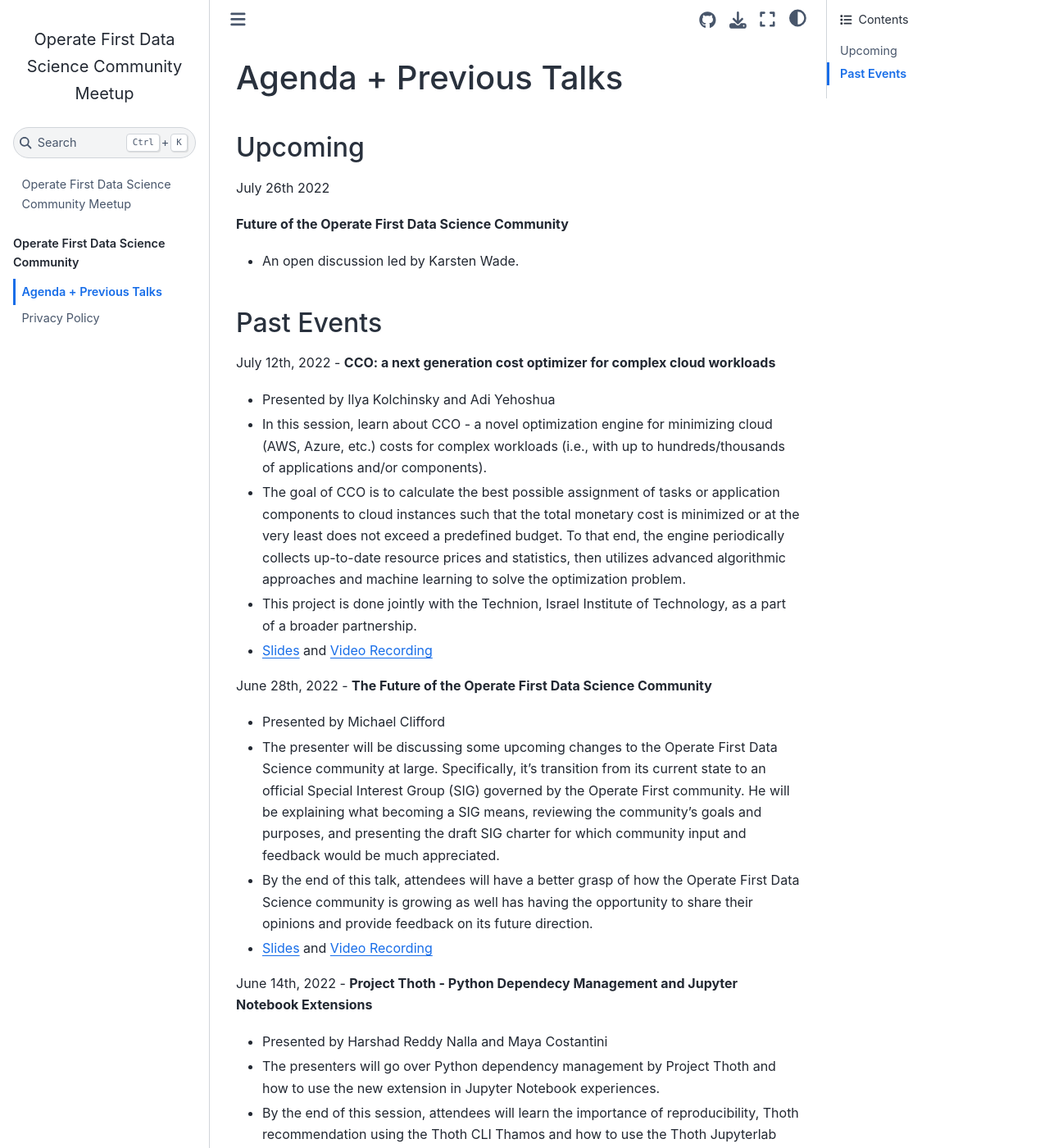
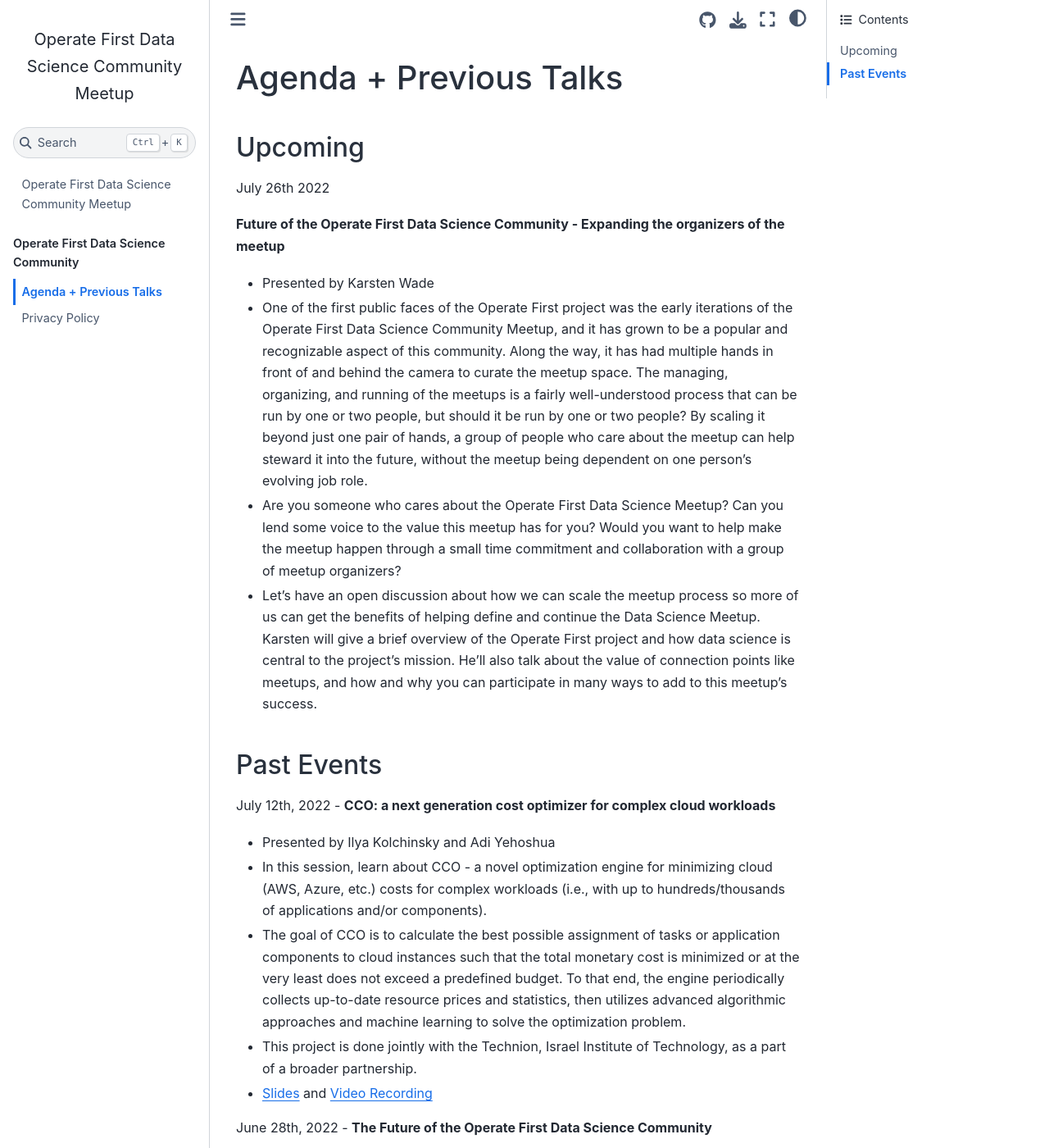
Before and after one commit to operate-first/operate-first-data-science-community, a Jupyter Book: the page built from docs/content.md, in a window 1280 px wide and 1400 px high. Shown: the whole window at 82% size. Built offline with Jupyter Book 1.0.4 settings and Sphinx 7.4.7 and the Sphinx Book theme 1.1.4, drawn with Linux system fonts in a browser that asks for light colours; comment, search, counter and statistics services are not loaded.

Commit message:
Update content.md (#119)

```diff
--- a/docs/content.md
+++ b/docs/content.md
@@ -4,9 +4,12 @@
 
 July 26th 2022
 
-**Future of the Operate First Data Science Community**
+**Future of the Operate First Data Science Community - Expanding the organizers of the meetup**
 
-* An open discussion led by Karsten Wade.
+* Presented by Karsten Wade
+* One of the first public faces of the Operate First project was the early iterations of the Operate First Data Science Community Meetup, and it has grown to be a popular and recognizable aspect of this community. Along the way, it has had multiple hands in front of and behind the camera to curate the meetup space. The managing, organizing, and running of the meetups is a fairly well-understood process that can be run by one or two people, but should it be run by one or two people? By scaling it beyond just one pair of hands, a group of people who care about the meetup can help steward it into the future, without the meetup being dependent on one person's evolving job role.
+* Are you someone who cares about the Operate First Data Science Meetup? Can you lend some voice to the value this meetup has for you? Would you want to help make the meetup happen through a small time commitment and collaboration with a group of meetup organizers?
+* Let's have an open discussion about how we can scale the meetup process so more of us can get the benefits of helping define and continue the Data Science Meetup. Karsten will give a brief overview of the Operate First project and how data science is central to the project's mission. He'll also talk about the value of connection points like meetups, and how and why you can participate in many ways to add to this meetup's success.
 
 ## Past Events
 
```
